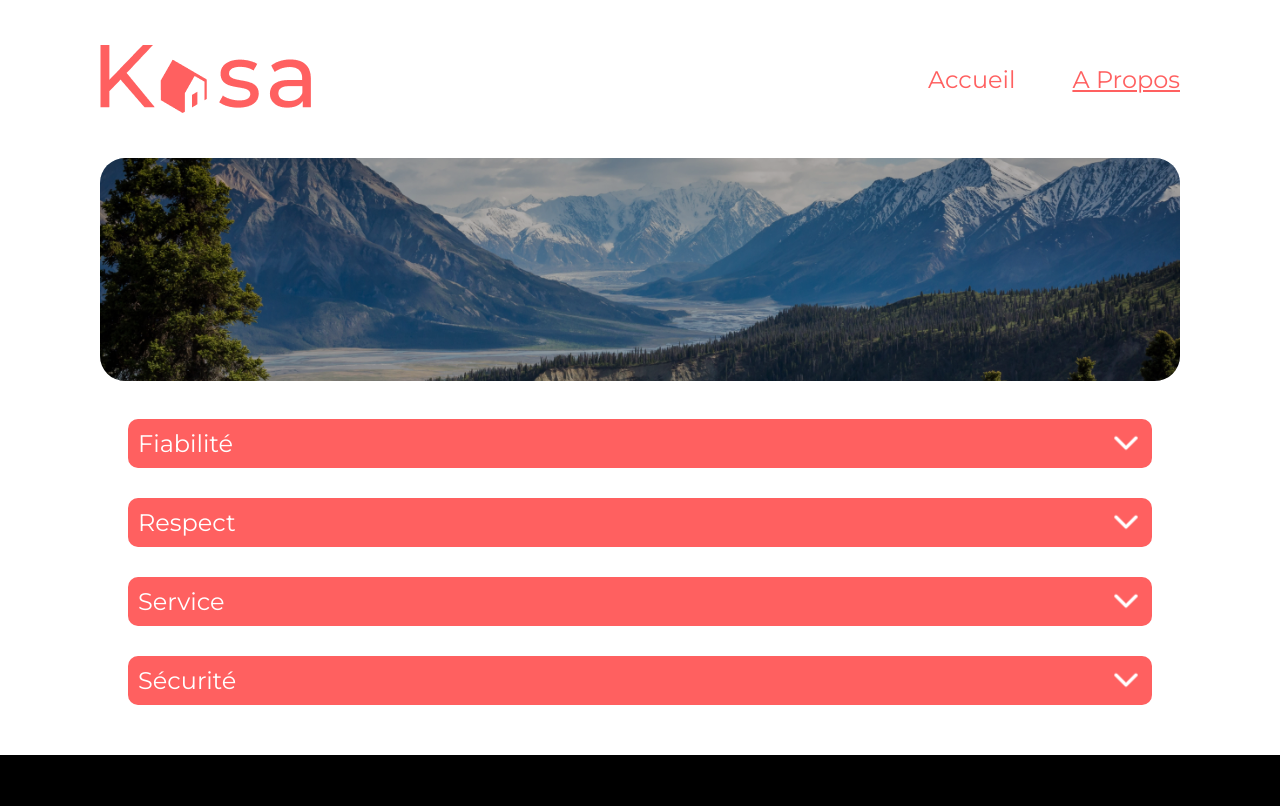
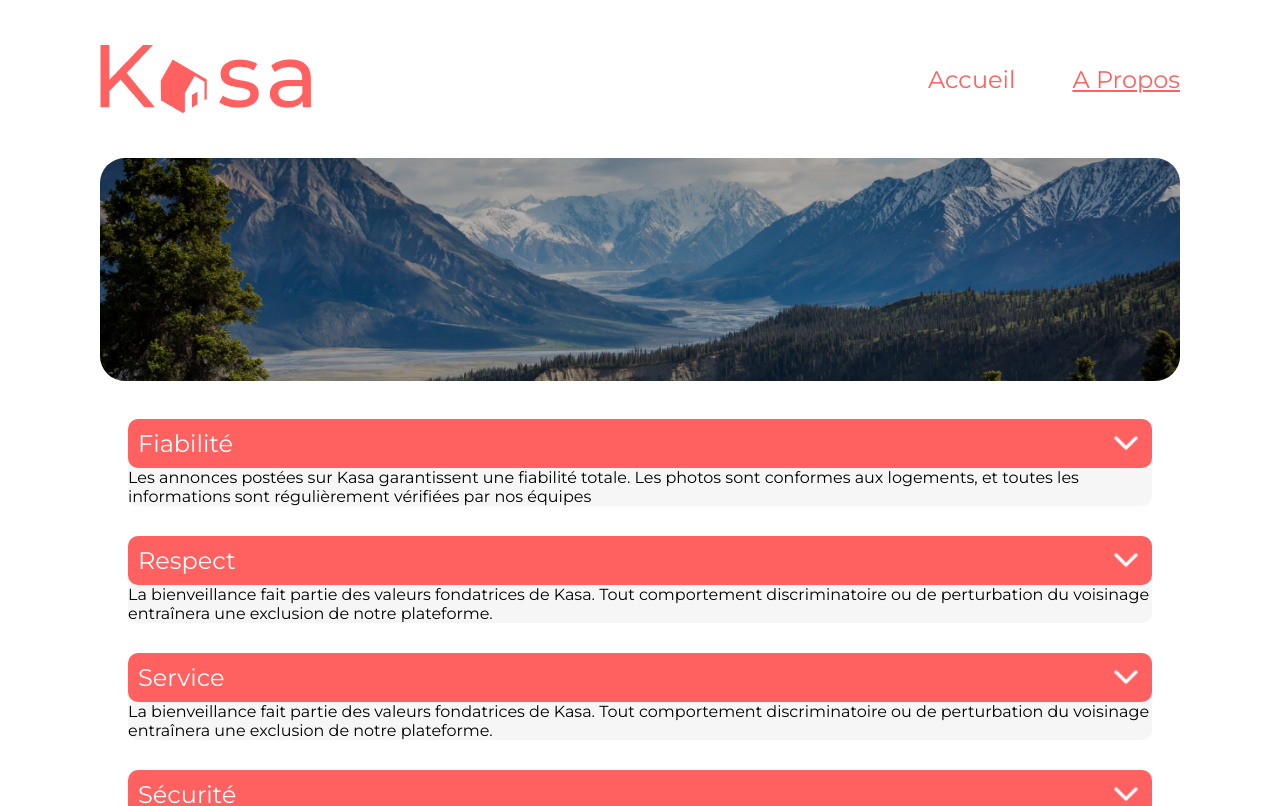
Before and after one commit to PierreFrs/projet-ocr6-kasa, a React (Create React App) app: page /a-propos in a window 1280 px wide. Shown: the top 806 px of the page. Built offline with nearby package versions, Linux system fonts and the light colour scheme.

Commit message:
style : before useEffect in Collapse element

```diff
--- a/src/components/Collapse/collapse.scss
+++ b/src/components/Collapse/collapse.scss
@@ -37,22 +37,32 @@
     transition: transform 0.5s ease;
   }
 
+  .collapse-paragraphe-container {
+    max-height: 0;
+    overflow: hidden;
+    transition: max-height 0.8s ease-out;
+
     .collapse-paragraphe {
       color: $red;
       font-size: 1.125rem;
       font-weight: 400;
-    height: 0;
-    overflow: hidden;
-    padding: 0px;
-    transition: all 0.5s ease-out;
+      padding: 20px;
+    }
+
+    .equipement-item {
+      list-style-type: none;
+    }
+
+    .equipement-item:not(:last-child) {
+      margin-bottom: 5px;
     }
   }
 
-.collapse.open .collapse-title::after {
+  &.open .collapse-title::after {
     transform: translateY(-50%) rotate(180deg);
   }
 
-.collapse.open .collapse-paragraphe {
-  padding: 20px;
-  height: fit-content;
+  // &.open .collapse-paragraphe-container {
+  //   max-height: 500px;
+  // }
 }
```
Lines whose indentation alone changed are shown as unchanged.
